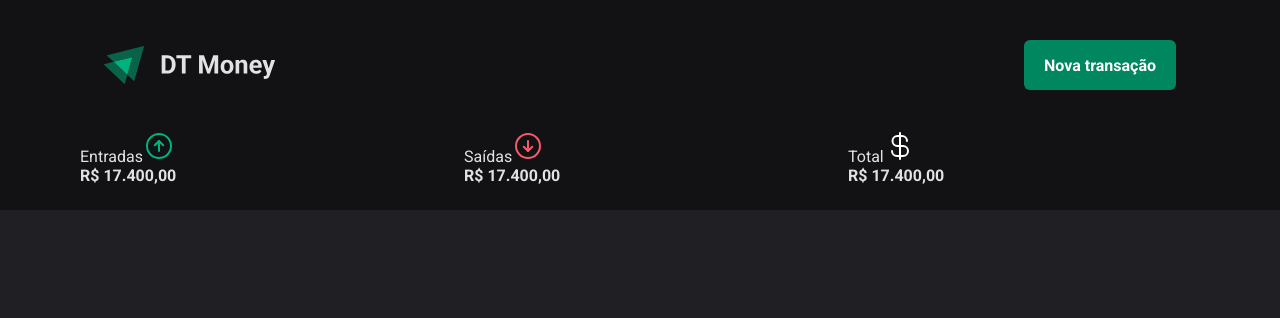
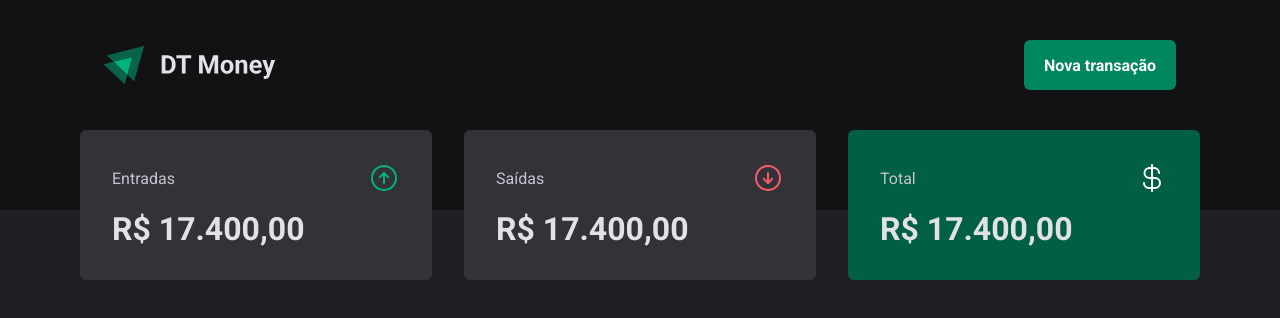
Before and after one commit to luizfvital/dt-money, a React (Vite) app: page / in a window 1280 px wide. Shown: the top 318 px of the page. Built offline with nearby package versions, Linux system fonts and the light colour scheme.

Commit message:
add summary card component

```diff
--- a/src/components/Summary/index.tsx
+++ b/src/components/Summary/index.tsx
@@ -1,33 +1,33 @@
 import { ArrowCircleDown, ArrowCircleUp, CurrencyDollar } from 'phosphor-react';
-import { SummaryContainer } from './styles';
+import { SummaryCard, SummaryContainer } from './styles';
 
 export function Summary() {
   return (
     <SummaryContainer>
-      <div>
+      <SummaryCard>
         <header>
           <span>Entradas</span>
           <ArrowCircleUp size={32} color="#00b37e"/>
         </header>
 
         <strong>R$ 17.400,00</strong>
-      </div>
-      <div>
+      </SummaryCard>
+      <SummaryCard>
         <header>
           <span>Saídas</span>
           <ArrowCircleDown size={32} color="#f75a68"/>
         </header>
 
         <strong>R$ 17.400,00</strong>
-      </div>
-      <div>
+      </SummaryCard>
+      <SummaryCard variant='green'>
         <header>
           <span>Total</span>
           <CurrencyDollar size={32} color="#fff"/>
         </header>
 
         <strong>R$ 17.400,00</strong>
-      </div>
+      </SummaryCard>
     </SummaryContainer>
   )
 }
--- a/src/components/Summary/styles.ts
+++ b/src/components/Summary/styles.ts
@@ -1,4 +1,4 @@
-import { styled } from 'styled-components';
+import { css, styled } from 'styled-components';
 
 export const SummaryContainer = styled.section`
   width: 100%;
@@ -10,3 +10,31 @@
   grid-template-columns: repeat(3, 1fr);
   gap: 2rem;
 `
+
+interface SummaryCardProps {
+  variant?: 'green'
+}
+
+export const SummaryCard = styled.div<SummaryCardProps>`
+  background: ${props => props.theme['gray-600']};
+  border-radius: 6px;
+  padding: 2rem;
+
+  header {
+    display: flex;
+    align-items: center;
+    justify-content: space-between;
+    color: ${props => props.theme['gray-300']};
+
+  }
+
+  strong {
+    display: block;
+    margin-top: 1rem;
+    font-size: 2rem;
+  }
+
+  ${props => props.variant === 'green' && css`
+    background: ${props.theme['green-700']}
+  `}
+`
```
